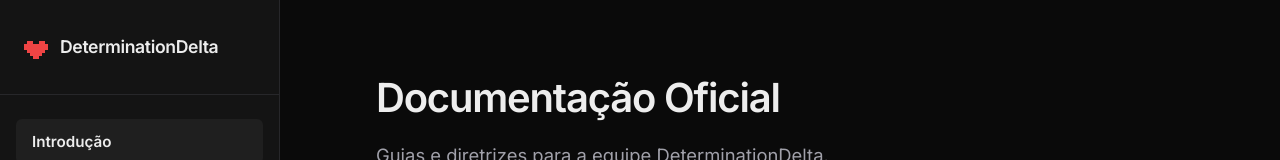
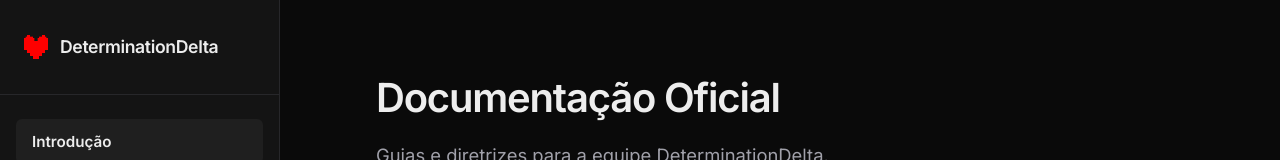
Before and after one commit to nyan-coder/dtdocs, a React (Vite) app: page / in a window 1280 px wide. Shown: the top 160 px of the page. Built offline with nearby package versions, Linux system fonts and the light colour scheme.

Commit message:
Adiciona heartUT.png original como logo e favicon

```diff
--- a/index.html
+++ b/index.html
@@ -2,7 +2,7 @@
 <html lang="en">
   <head>
     <meta charset="UTF-8" />
-    <link rel="icon" type="image/svg+xml" href="/favicon.svg" />
+    <link rel="icon" type="image/png" href="/heartUT.png" />
     <meta name="viewport" content="width=device-width, initial-scale=1.0" />
     <title>dtdocs</title>
   </head>
--- a/src/components/Sidebar.jsx
+++ b/src/components/Sidebar.jsx
@@ -5,7 +5,7 @@ const Sidebar = () => {
     return (
         <aside className="sidebar">
             <div className="sidebar-header">
-                <img src="/heart.svg" alt="Heart Icon" className="logo" />
+                <img src="/heartUT.png" alt="Heart Icon" className="logo" />
                 <h2>DeterminationDelta</h2>
             </div>
             <nav className="sidebar-nav">
```
Also changed, not shown: public/heartUT.png (added).
